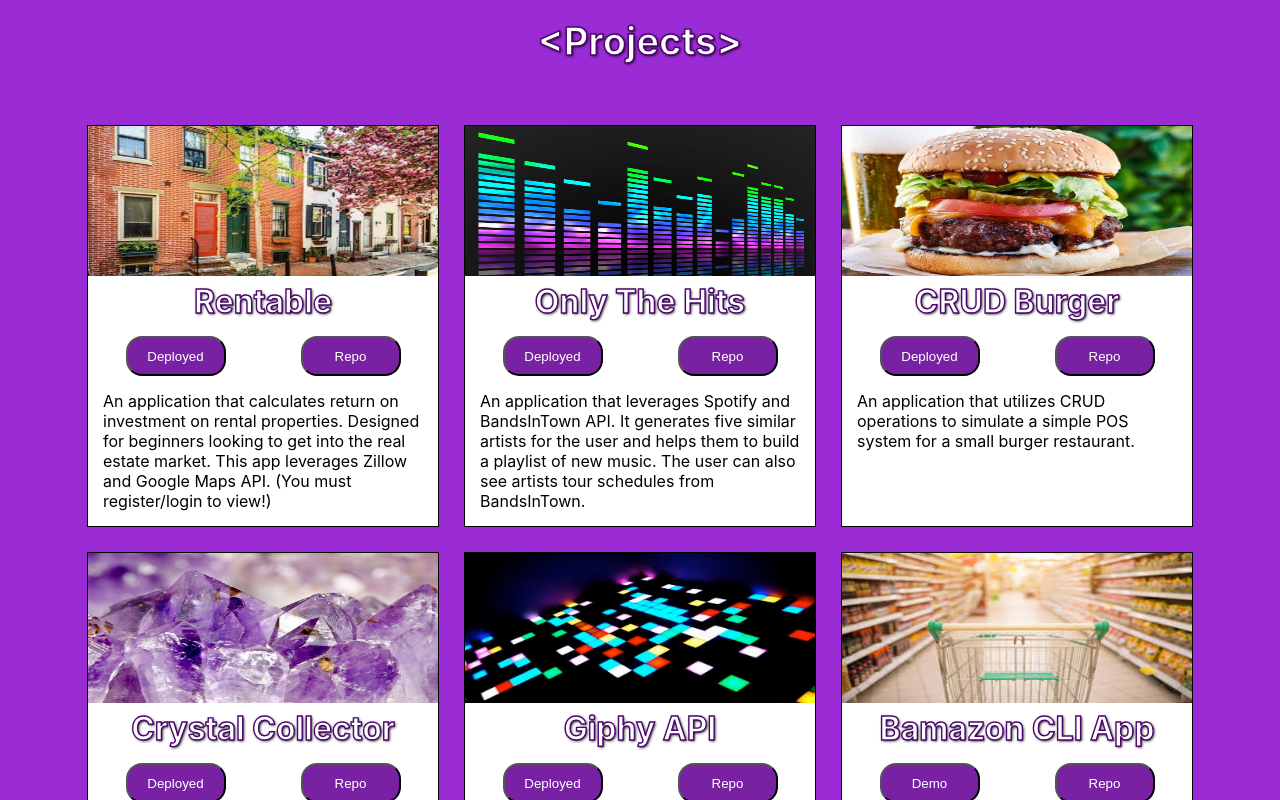
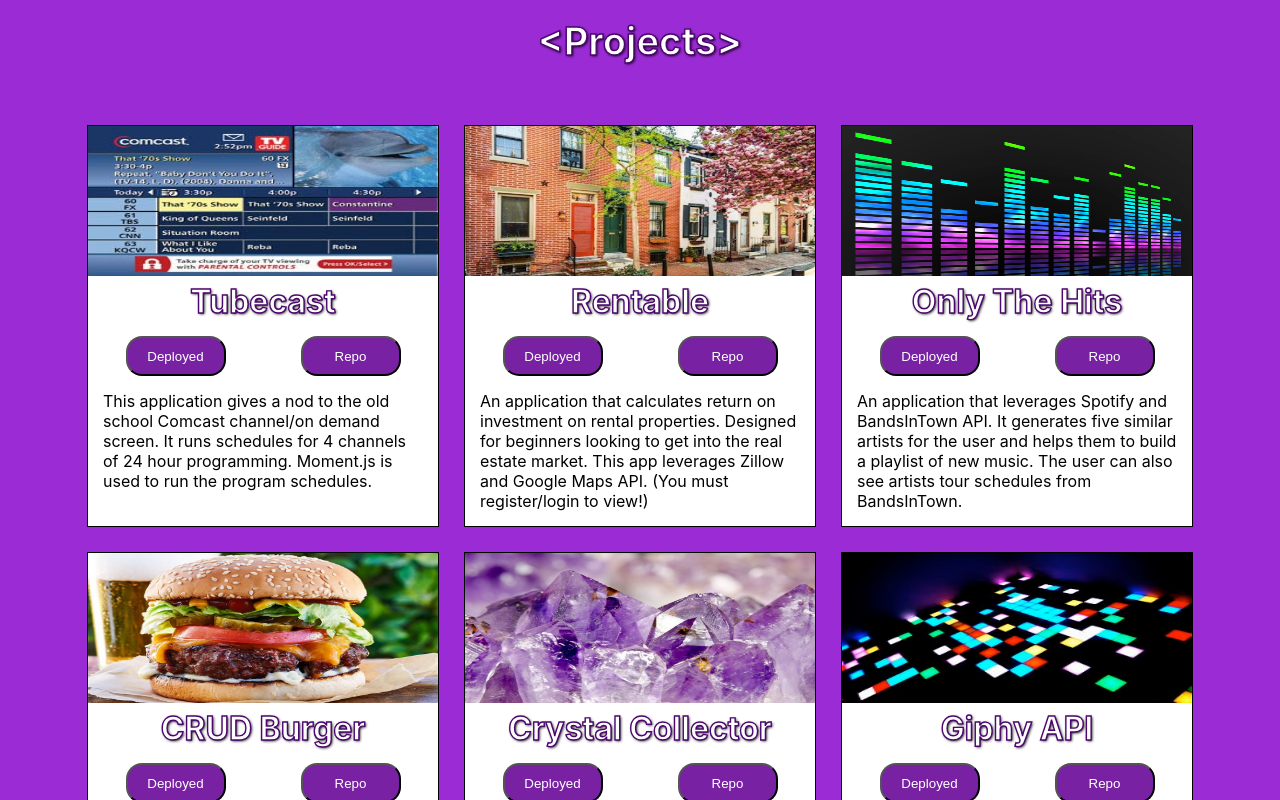
Before and after one commit to PierreLampre/portfolio2020, a React (Create React App) app: page / in a window 1280 px wide. Shown: the part 1380-2180 px from the top of the page. Built offline with nearby package versions, Linux system fonts and the light colour scheme.

Commit message:
updated project section with new project, added new files in img folder

```diff
--- a/src/components/Projects.js
+++ b/src/components/Projects.js
@@ -5,7 +5,7 @@ import oth from "./img/oth.jpg"
 import burger from "./img/burger.jpg"
 import crystal from "./img/crystal.jpg"
 import disco from "./img/disco.jpg"
-import retail from "./img/retail.jfif"
+import tubecast from "./img/tubecast.jpg"
 
 const TheGrid = styled.div`
 display: grid;
@@ -57,7 +57,7 @@ width: 275px;
 }
 `
 
-const Rentable = styled.div`
+const Block1 = styled.div`
 grid-row-start: 1;
 grid-row-end: 2;
 display: grid;
@@ -68,7 +68,7 @@ justify-self: center;
 background-color: white;
 justify-self: center;
 `
-const OTH = styled.div`
+const Block2 = styled.div`
 grid-row-start: 1;
 grid-row-end: 2;
 display: grid;
@@ -90,7 +90,7 @@ width: 275px;
 
 }
 `
-const Crud = styled.div`
+const Block3 = styled.div`
 grid-row-start: 1;
 grid-row-end: 2;
 display: grid;
@@ -119,7 +119,7 @@ width: 275px;
 
 }
 `
-const Crystal = styled.div`
+const Block4 = styled.div`
 grid-row-start: 2;
 grid-row-end: 3;
 display: grid;
@@ -150,7 +150,7 @@ width: 275px;
 
 }
 `
-const Giphy = styled.div`
+const Block5 = styled.div`
 grid-row-start: 2;
 grid-row-end: 3;
 display: grid;
@@ -179,7 +179,7 @@ width: 275px;
 
 }
 `
-const Bama = styled.div`
+const Block6 = styled.div`
 grid-row-start: 2;
 grid-row-end: 3;
 display: grid;
@@ -281,8 +281,8 @@ width: 275px;
 }
 `
 
-const RetailPic = styled.img.attrs({
-  src: retail
+const TubecastPic = styled.img.attrs({
+  src: tubecast
 })`
 grid-row-start: 1;
 grid-row-end: 2;
@@ -337,7 +337,16 @@ export default function Projects() {
       <TheGrid>
         <Header style={{ color: "white"}}>&lt;Projects&gt;</Header>
           <ProjectRow>
-            <Rentable>
+          <Block1>
+              <TubecastPic />
+              <ProjectHead>Tubecast</ProjectHead>
+              <ButtonBox>
+                <a style={{justifySelf: "center"}} href="https://tubecast.netlify.app/" target="_blank" rel="noopener noreferrer"><ProjectButton>Deployed</ProjectButton></a>
+                <a style={{justifySelf: "center"}} href="https://github.com/pierrelampre/tubecast" target="_blank" rel="noopener noreferrer"><ProjectButton>Repo</ProjectButton></a>
+              </ButtonBox>
+              <ProjectBlurb>This application gives a nod to the old school Comcast channel/on demand screen. It runs schedules for 4 channels of 24 hour programming.  Moment.js is used to run the program schedules.</ProjectBlurb>
+            </Block1>
+            <Block2>
               <RentPic />
               <ProjectHead>Rentable</ProjectHead>
               <ButtonBox>
@@ -345,8 +354,8 @@ export default function Projects() {
                 <a style={{justifySelf: "center"}} href="https://github.com/sahasra101/project2" target="_blank" rel="noopener noreferrer"><ProjectButton>Repo</ProjectButton></a>
               </ButtonBox>
               <ProjectBlurb>An application that calculates return on investment on rental properties. Designed for beginners looking to get into the real estate market. This app leverages Zillow and Google Maps API. (You must register/login to view!)</ProjectBlurb>
-            </Rentable>
-            <OTH>
+            </Block2>
+            <Block3>
               <OTHPic />
               <ProjectHead>Only The Hits</ProjectHead>
               <ButtonBox>
@@ -355,8 +364,8 @@ export default function Projects() {
               </ButtonBox>
               <ProjectBlurb>An application that leverages Spotify and BandsInTown API.  It generates five similar artists for the user and helps them to build a playlist of new music.  The user can also see artists tour schedules from BandsInTown.
               </ProjectBlurb>
-            </OTH>
-            <Crud>
+            </Block3>
+            <Block4>
               <BurgerPic />
               <ProjectHead>CRUD Burger</ProjectHead>
               <ButtonBox>
@@ -364,8 +373,8 @@ export default function Projects() {
               <a style={{justifySelf: "center"}} href="https://github.com/PierreLampre/burger" target="_blank" rel="noopener noreferrer"><ProjectButton>Repo</ProjectButton></a>
               </ButtonBox>
               <ProjectBlurb>An application that utilizes CRUD operations to simulate a simple POS system for a small burger restaurant.</ProjectBlurb>
-            </Crud>
-          <Crystal>
+            </Block4>
+          <Block5>
               <CrystalPic />
               <ProjectHead>Crystal Collector</ProjectHead>
               <ButtonBox>
@@ -373,8 +382,8 @@ export default function Projects() {
               <a style={{justifySelf: "center"}} href="https://github.com/PierreLampre/Crystal-Collector/" target="_blank" rel="noopener noreferrer"><ProjectButton>Repo</ProjectButton></a>
               </ButtonBox>
               <ProjectBlurb>A simple game that assigns a random value between 1 amd 12 to four crystals.  If you can match the number displayed by clicking on the crystals, you win.</ProjectBlurb>
-            </Crystal>
-            <Giphy>
+            </Block5>
+            <Block6>
               <DiscoPic />
               <ProjectHead>Giphy API</ProjectHead>
               <ButtonBox>
@@ -382,16 +391,7 @@ export default function Projects() {
               <a style={{justifySelf: "center"}} href="https://github.com/PierreLampre/Giphy-API" target="_blank" rel="noopener noreferrer"><ProjectButton>Repo</ProjectButton></a>
               </ButtonBox>
               <ProjectBlurb>This application creates category buttons.  When the user clicks on the buttons, it generates ten gifs from GiphyhAPI based on the text value of the button.  It is styled four different ways because I like CSS.</ProjectBlurb>
-            </Giphy>
-            <Bama>
-              <RetailPic />
-              <ProjectHead>Bamazon CLI App</ProjectHead>
-              <ButtonBox>
-              <a style={{justifySelf: "center"}} href="https://drive.google.com/file/d/1xvx71MICMZAqQ0j9kox4r05jZGLx3W1H/view" target="_blank" rel="noopener noreferrer"><ProjectButton>Demo</ProjectButton></a>
-              <a style={{justifySelf: "center"}} href="https://github.com/PierreLampre/Bamazon" target="_blank" rel="noopener noreferrer"><ProjectButton>Repo</ProjectButton></a>
-              </ButtonBox>
-              <ProjectBlurb>An application that mimics a command line inventory management system for a brick and mortar retail store.</ProjectBlurb>
-            </Bama>
+            </Block6>
           </ProjectRow>
       </TheGrid>
     </div>
```
Also changed, not shown: src/components/img/tubecast.jpg (added), 1 other file (tests, documents, lock files or other folders).
